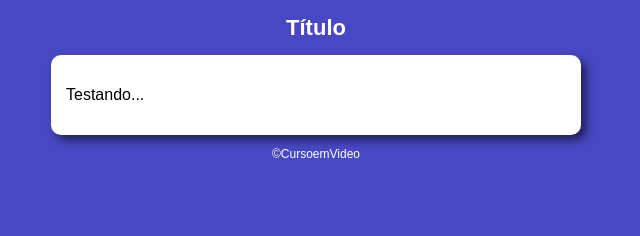
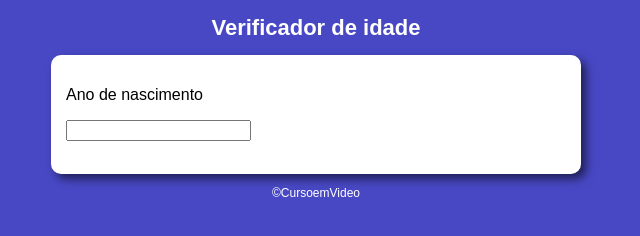
Before and after one commit to Anderson-ds10/JAVASCRIPT, a plain HTML site: page cursoemvideo/modelo prat02/prat01.html in a window 1280 px wide. Shown: the whole page, without its empty margins (324-964 px from the left). Drawn offline with Linux system fonts and the light colour scheme.

Commit message:
Criando site 2 em javascript

```diff
--- a/cursoemvideo/modelotest/prat01.html
+++ b/cursoemvideo/modelo prat02/prat01.html
@@ -10,15 +10,16 @@
 </head>
 <body>
     <header>
-        <h1>Título</h1>
+        <h1>Verificador de idade</h1>
     </header>
     <main>
         <section>
             <div>
-                <p>Testando...</p>
+                <p>Ano de nascimento</p>
+                    <input type="number" name="txtano" id="txtano">
             </div>
-            <div>
-
+            <div id="res">
+                <img src="" alt="">
             </div>
         </section>
     </main>
```
Also changed, not shown: cursoemvideo/modelo prat02/adolescentefemi.png (added), cursoemvideo/modelo prat02/adolescentemasc.png (added), cursoemvideo/modelo prat02/adultofemi.png (added), cursoemvideo/modelo prat02/adultomasc.png (added), cursoemvideo/modelo prat02/criancafemi.png (added), cursoemvideo/modelo prat02/criancamasc.png (added), cursoemvideo/modelo prat02/script.js (renamed from cursoemvideo/modelotest/script.js), cursoemvideo/modelo prat02/style.css (renamed from cursoemvideo/modelotest/style.css), cursoemvideo/modelo prat02/velhafemi.png (added), cursoemvideo/modelo prat02/velhomasc.png (added).
